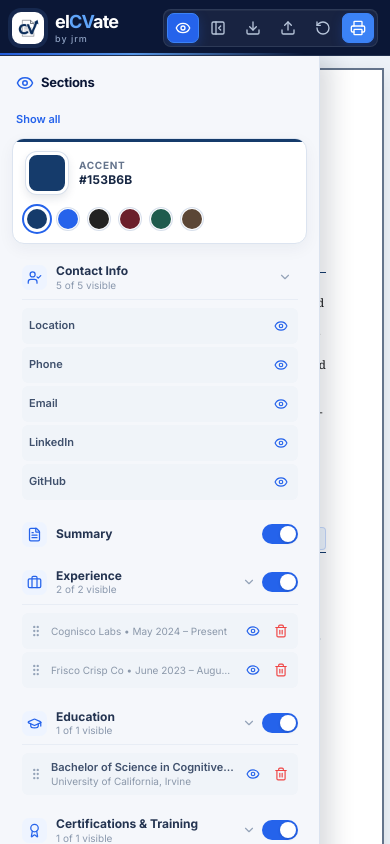
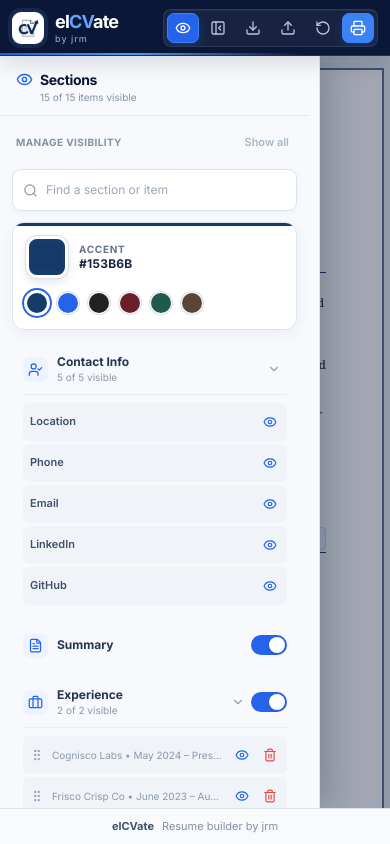
Before and after one commit to chickenjazz/Resume-Maker, a React (Vite) app: page / in a window 390 px wide. Shown: the top 844 px of the page. Built offline with nearby package versions, Linux system fonts and the light colour scheme; the HTML template or start-up script is replaced by a standard one.

Commit message:
Implemented a sticky header and a different scroll for the sidebar

```diff
--- a/src/App.jsx
+++ b/src/App.jsx
@@ -47,6 +47,20 @@ export default function App() {
       document.title = 'elCVate – Resume Builder';
     }
   }, [data?.header?.name]);
+
+  // Keep the mobile sidebar easy to dismiss without taking focus away from the editor.
+  useEffect(() => {
+    if (!sidebarOpen) return undefined;
+
+    const handleKeyDown = (event) => {
+      if (event.key === 'Escape') {
+        setSidebarOpen(false);
+      }
+    };
+
+    window.addEventListener('keydown', handleKeyDown);
+    return () => window.removeEventListener('keydown', handleKeyDown);
+  }, [sidebarOpen]);
 
   // Execute clean print without header title, URL, or edit artifacts
   const handlePrint = useCallback(() => {
@@ -215,6 +229,15 @@ export default function App() {
       />
 
       <div className="app-body">
+        {sidebarOpen && (
+          <button
+            type="button"
+            className="sidebar-backdrop"
+            aria-label="Close sections sidebar"
+            onClick={() => setSidebarOpen(false)}
+          />
+        )}
+
         <EditorPanel
           data={data}
           setData={setData}
--- a/src/components/AppHeader.jsx
+++ b/src/components/AppHeader.jsx
@@ -62,6 +62,8 @@ export default function AppHeader({
         <button
           className="btn btn--ghost"
           onClick={onToggleSidebar}
+          aria-expanded={sidebarOpen}
+          aria-controls="editor-sidebar"
           title={sidebarOpen ? 'Hide sidebar' : 'Show sidebar'}
         >
           {sidebarOpen ? <PanelLeftClose size={16} /> : <PanelLeftOpen size={16} />}
--- a/src/components/EditorPanel.jsx
+++ b/src/components/EditorPanel.jsx
@@ -2,7 +2,8 @@ import React, { useState } from 'react';
 import {
   Eye, EyeOff, ChevronDown, ChevronRight,
   FileText, Briefcase, GraduationCap, Award,
-  BookOpen, FolderKanban, Wrench, UserCheck, GripVertical, Trash2
+  BookOpen, FolderKanban, Wrench, UserCheck, GripVertical, Trash2,
+  Search, X
 } from 'lucide-react';
 import AppModal from './AppModal';
 
@@ -25,6 +26,7 @@ export default function EditorPanel({
     skills: true
   });
   const [deleteTarget, setDeleteTarget] = useState(null);
+  const [searchQuery, setSearchQuery] = useState('');
 
   const toggleAccordion = (key) => {
     setExpandedSections(prev => ({ ...prev, [key]: !prev[key] }));
@@ -204,22 +206,65 @@ export default function EditorPanel({
     }
   ];
 
+  const normalizedSearch = searchQuery.trim().toLowerCase();
+  const totalItems = sectionsConfig.reduce((count, section) => count + section.items.length, 0);
+  const visibleItems = sectionsConfig.reduce(
+    (count, section) => count + section.items.filter(item => isItemVisible(item.id)).length,
+    0
+  );
+  const searchHasResults = !normalizedSearch || sectionsConfig.some(section => (
+    section.label.toLowerCase().includes(normalizedSearch) || section.items.some(item => (
+      `${item.label || ''} ${item.sub || ''} ${item.preview || ''}`.toLowerCase().includes(normalizedSearch)
+    ))
+  ));
+
   return (
-    <aside className={`editor-sidebar ${isOpen ? 'open' : ''}`}>
+    <aside
+      id="editor-sidebar"
+      className={`editor-sidebar ${isOpen ? 'open' : ''}`}
+      aria-label="Resume sections"
+      aria-hidden={!isOpen}
+    >
       <div className="sidebar-header">
         <div className="sidebar-header__info">
           <h2 className="sidebar-title">
             <Eye size={18} />
             Sections
           </h2>
+          <span className="sidebar-header__summary">
+            {visibleItems} of {totalItems} items visible
+          </span>
         </div>
       </div>
 
       {/* Bulk actions */}
       <div className="sidebar-actions-bar">
-        <button className="btn-link" onClick={showAll}>
+        <span className="sidebar-actions-bar__label">Manage visibility</span>
+        <button className="btn-link" onClick={showAll} disabled={hiddenSections.length === 0 && hiddenItems.length === 0}>
           Show all
         </button>
+      </div>
+
+      <div className="sidebar-search">
+        <Search size={15} aria-hidden="true" />
+        <input
+          type="search"
+          value={searchQuery}
+          onChange={(event) => setSearchQuery(event.target.value)}
+          placeholder="Find a section or item"
+          aria-label="Find a resume section or item"
+        />
+        {searchQuery && (
+          <button
+            type="button"
+            className="sidebar-search__clear"
+            onClick={() => setSearchQuery('')}
+            aria-label="Clear section search"
+            title="Clear search"
+          >
+            <X size={14} />
+          </button>
+        )}
       </div>
 
       <div className="sidebar-color-card" style={{ '--swatch-color': accentColor }}>
@@ -261,9 +306,16 @@ export default function EditorPanel({
       {/* Sections and Items List */}
       <div className="sidebar-sections-list">
         {sectionsConfig.map(({ key, label, icon: Icon, items, isAlwaysSection }) => {
+          const sectionMatches = label.toLowerCase().includes(normalizedSearch);
+          const matchingItems = normalizedSearch && !sectionMatches
+            ? items.filter(item => `${item.label || ''} ${item.sub || ''} ${item.preview || ''}`.toLowerCase().includes(normalizedSearch))
+            : items;
+          if (normalizedSearch && !sectionMatches && matchingItems.length === 0) return null;
+
           const sectionVisible = isAlwaysSection || isSectionVisible(key);
           const isExpanded = expandedSections[key];
-          const hasItems = items.length > 0;
+          const hasItems = matchingItems.length > 0;
+          const shouldExpand = isExpanded || Boolean(normalizedSearch);
 
           return (
             <div
@@ -284,13 +336,13 @@ export default function EditorPanel({
                     <span className="section-label">{label}</span>
                     {hasItems && (
                       <span className="section-count">
-                        {items.filter(it => isItemVisible(it.id)).length} of {items.length} visible
+                        {matchingItems.filter(it => isItemVisible(it.id)).length} of {matchingItems.length} visible
                       </span>
                     )}
                   </div>
                   {hasItems && (
                     <span className="accordion-arrow">
-                      {isExpanded ? <ChevronDown size={14} /> : <ChevronRight size={14} />}
+                      {shouldExpand ? <ChevronDown size={14} /> : <ChevronRight size={14} />}
                     </span>
                   )}
                 </div>
@@ -308,9 +360,9 @@ export default function EditorPanel({
               </div>
 
               {/* Specific Items List */}
-              {sectionVisible && hasItems && isExpanded && (
+              {sectionVisible && hasItems && shouldExpand && (
                 <div className="item-toggle-list">
-                  {items.map((item) => {
+                  {matchingItems.map((item) => {
                     const itemActive = isItemVisible(item.id);
                     return (
                       <div
@@ -365,6 +417,13 @@ export default function EditorPanel({
             </div>
           );
         })}
+        {normalizedSearch && !searchHasResults && (
+          <div className="sidebar-empty-search">
+            <Search size={16} aria-hidden="true" />
+            <strong>No matches</strong>
+            <span>Try a section name, company, or skill.</span>
+          </div>
+        )}
       </div>
 
       {deleteTarget && (
--- a/src/index.css
+++ b/src/index.css
@@ -2485,6 +2485,123 @@ input:focus-visible,
   }
 }
 
+/* ==========================================================================
+   WORKSPACE UX: STICKY CHROME + INDEPENDENT PANE SCROLLING
+   ========================================================================== */
+
+html,
+body,
+#root {
+  min-height: 100%;
+}
+
+body {
+  overflow: hidden;
+}
+
+.app {
+  height: 100dvh;
+  min-height: 0;
+  overflow: hidden;
+}
+
+.app-header {
+  position: sticky;
+  top: 0;
+  z-index: 300;
+  flex: 0 0 auto;
+  box-shadow: 0 1px 0 rgba(176, 196, 228, 0.08), 0 8px 20px rgba(5, 15, 40, 0.12);
+}
+
+.app-body {
+  position: relative;
+  min-height: 0;
+  overflow: hidden;
+}
+
+.editor-sidebar,
+.preview-area {
+  min-height: 0;
+  overscroll-behavior: contain;
+  scrollbar-gutter: stable;
+}
+
+.editor-sidebar {
+  overflow-y: auto;
+  overscroll-behavior-y: contain;
+  scrollbar-width: thin;
+  scrollbar-color: #c5d0df transparent;
+}
+
+.preview-area {
+  min-width: 0;
+  overflow-x: hidden;
+  overflow-y: auto;
+  scrollbar-width: thin;
+  scrollbar-color: #b8c5d6 transparent;
+}
+
+.sidebar-backdrop {
+  display: none;
+}
+
+@media screen and (min-width: 721px) {
+  .app-footer {
+    flex: 0 0 auto;
+  }
+}
+
+@media screen and (max-width: 720px) {
+  .app {
+    height: 100dvh;
+    min-height: 100dvh;
+  }
+
+  .app-body {
+    min-height: 0;
+  }
+
+  .sidebar-backdrop {
+    position: absolute;
+    inset: 0;
+    z-index: 150;
+    display: block;
+    width: 100%;
+    height: 100%;
+    padding: 0;
+    border: 0;
+    background: rgba(9, 23, 54, 0.38);
+    cursor: pointer;
+    animation: sidebarBackdropIn 160ms ease-out;
+  }
+
+  .editor-sidebar {
+    z-index: 200;
+    max-height: none;
+    overscroll-behavior-y: contain;
+    box-shadow: 12px 0 30px rgba(15, 23, 42, 0.2);
+  }
+
+  .editor-sidebar:not(.open) {
+    box-shadow: none;
+  }
+
+  .preview-area {
+    scrollbar-gutter: auto;
+  }
+}
+
+@keyframes sidebarBackdropIn {
+  from { opacity: 0; }
+  to { opacity: 1; }
+}
+
+@media (prefers-reduced-motion: reduce) {
+  .sidebar-backdrop {
+    animation: none;
+  }
+}
+
 /* Sleek sidebar treatment */
 .editor-sidebar {
   background: #f5f7fb;
@@ -2552,12 +2669,16 @@ input:focus-visible,
 
 .sidebar-color-swatch input {
   position: absolute;
-  inset: -8px;
-  width: 58px;
-  height: 58px;
+  inset: 0;
+  z-index: 2;
+  width: 100%;
+  height: 100%;
   padding: 0;
   border: 0;
-  opacity: 0;
+  opacity: 0.01;
+  appearance: auto;
+  -webkit-appearance: auto;
+  pointer-events: auto;
   cursor: pointer;
 }
 
@@ -2830,3 +2951,234 @@ input:focus-visible,
     padding: 6px 7px;
   }
 }
+
+/* Keep the header sticky after the legacy chrome refinements above. */
+.app-header {
+  position: sticky;
+  top: 0;
+  z-index: 300;
+}
+
+/* Sidebar finish: calmer hierarchy, faster scanning, clearer state. */
+.editor-sidebar {
+  background: #f7f9fc;
+  padding: 18px 14px 22px;
+  gap: 11px;
+}
+
+.sidebar-header {
+  position: sticky;
+  top: -18px;
+  z-index: 4;
+  margin: -18px -14px 0;
+  padding: 17px 18px 12px;
+  border-bottom: 1px solid #e3e9f2;
+  background: rgba(247, 249, 252, 0.96);
+  backdrop-filter: blur(12px);
+}
+
+.sidebar-header__info {
+  gap: 3px;
+}
+
+.sidebar-title {
+  font-size: 14px;
+  letter-spacing: -0.025em;
+}
+
+.sidebar-title svg {
+  width: 17px;
+  height: 17px;
+  color: #2563eb;
+}
+
+.sidebar-header__summary {
+  padding-left: 24px;
+  color: #8491a5;
+  font-size: 10px;
+  line-height: 1.3;
+}
+
+.sidebar-actions-bar {
+  align-items: center;
+  padding: 0 4px 1px;
+}
+
+.sidebar-actions-bar__label {
+  color: #8491a5;
+  font-size: 10px;
+  font-weight: 650;
+  letter-spacing: 0.04em;
+  text-transform: uppercase;
+}
+
+.sidebar-actions-bar .btn-link {
+  min-height: 30px;
+  padding: 6px 4px;
+}
+
+.sidebar-actions-bar .btn-link:disabled {
+  color: #aab5c5;
+  cursor: default;
+  text-decoration: none;
+}
+
+.sidebar-search {
+  display: flex;
+  align-items: center;
+  gap: 8px;
+  min-height: 38px;
+  padding: 0 10px;
+  border: 1px solid #d9e2ee;
+  border-radius: 9px;
+  background: #ffffff;
+  color: #8b98aa;
+  box-shadow: 0 2px 7px rgba(22, 42, 75, 0.035);
+  transition: border-color 140ms ease, box-shadow 140ms ease;
+  flex: 0 0 auto;
+}
+
+.sidebar-search:focus-within {
+  border-color: #8db5f5;
+  box-shadow: 0 0 0 3px rgba(37, 99, 235, 0.1);
+}
+
+.sidebar-search input {
+  min-width: 0;
+  flex: 1;
+  border: 0;
+  outline: 0;
+  background: transparent;
+  color: #243451;
+  font: inherit;
+  font-size: 12px;
+}
+
+.sidebar-search input::placeholder {
+  color: #9aa7b9;
+}
+
+.sidebar-search__clear {
+  display: inline-flex;
+  align-items: center;
+  justify-content: center;
+  width: 24px;
+  height: 24px;
+  padding: 0;
+  border: 0;
+  border-radius: 6px;
+  background: transparent;
+  color: #8491a5;
+  cursor: pointer;
+}
+
+.sidebar-search__clear:hover {
+  background: #edf3fb;
+  color: #243451;
+}
+
+.sidebar-sections-list {
+  gap: 5px;
+  padding-top: 2px;
+  min-height: 0;
+}
+
+.sidebar-color-card {
+  flex: 0 0 auto;
+  min-height: 108px;
+}
+
+.sidebar-color-card__top,
+.sidebar-color-presets {
+  flex-shrink: 0;
+}
+
+.section-toggle-card {
+  border-color: transparent;
+  border-radius: 9px;
+  padding: 8px 9px;
+}
+
+.section-toggle-card__main {
+  min-height: 34px;
+}
+
+.section-toggle-card__left {
+  min-width: 0;
+  flex: 1;
+}
+
+.section-meta {
+  min-width: 0;
+}
+
+.section-label,
+.section-count,
+.item-toggle-label,
+.item-toggle-sub {
+  overflow: hidden;
+  text-overflow: ellipsis;
+  white-space: nowrap;
+}
+
+.section-label {
+  font-size: 12px;
+}
+
+.section-count {
+  margin-top: 2px;
+}
+
+.toggle-switch {
+  flex: 0 0 auto;
+}
+
+.item-toggle-row {
+  min-height: 38px;
+  transition: background 140ms ease, border-color 140ms ease, transform 140ms ease;
+}
+
+.item-toggle-row:active {
+  transform: scale(0.99);
+}
+
+.sidebar-empty-search {
+  display: grid;
+  justify-items: center;
+  gap: 5px;
+  padding: 28px 16px;
+  border: 1px dashed #d4deeb;
+  border-radius: 9px;
+  color: #8794a8;
+  text-align: center;
+}
+
+.sidebar-empty-search svg {
+  color: #9aabc0;
+}
+
+.sidebar-empty-search strong {
+  color: #40516d;
+  font-size: 12px;
+}
+
+.sidebar-empty-search span {
+  font-size: 11px;
+  line-height: 1.4;
+}
+
+@media screen and (max-width: 720px) {
+  .sidebar-header {
+    top: -16px;
+    margin: -16px -12px 0;
+    padding: 15px 16px 11px;
+  }
+
+  .editor-sidebar {
+    padding: 16px 12px 20px;
+  }
+
+  .sidebar-search {
+    min-height: 42px;
+  }
+}
```
